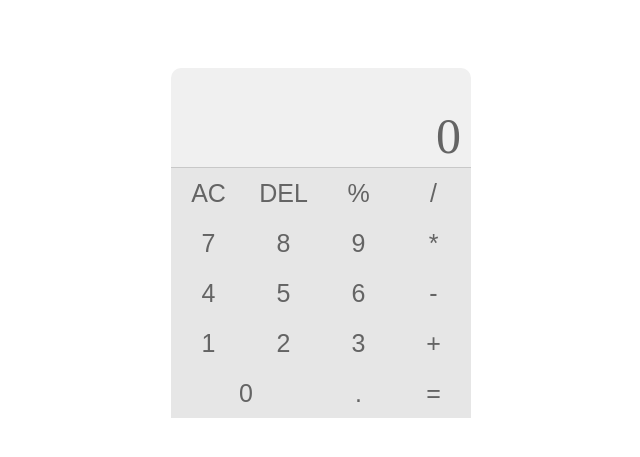
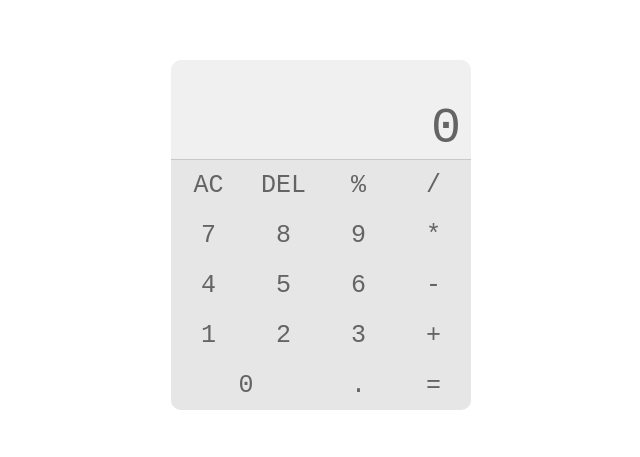
Before and after one commit to gudiudi/calculator, a plain HTML site: page index.html in a window 1280 px wide. Shown: the part 165-622 px from the top of the page, without its empty margins (319-959 px from the left). Drawn offline with Linux system fonts and the light colour scheme.

Commit message:
fix: removed unnecessary css and add margin: 0 in universal selector

```diff
--- a/index.html
+++ b/index.html
@@ -28,7 +28,7 @@
         <button class="calculator-button">2</button>
         <button class="calculator-button">3</button>
         <button class="calculator-button">+</button>
-        <button class="calculator-button" id="zero">0</button>
+        <button class="calculator-button">0</button>
         <button class="calculator-button">.</button>
         <button class="calculator-button">=</button>
       </div>
--- a/styles.css
+++ b/styles.css
@@ -1,3 +1,8 @@
+* {
+  font-family: monospace;
+  margin: 0;
+}
+
 body {
   height: 100vh;
   display: flex;
@@ -12,15 +17,10 @@ body {
   border-radius: 10px;
   display: flex;
   flex-direction: column;
-  justify-content: center;
-  align-items: center;
 }
 
 .calculator-display {
-  display: flex;
-  margin-bottom: auto;
-  width: 100%;
-  height: 100%;
+  flex-basis: 100%;
   border-bottom: 1px solid rgb(200, 200, 200);
 }
 
@@ -30,10 +30,8 @@ body {
   display: flex;
   justify-content: end;
   align-items: end;
-  width: 100%;
   height: 100%;
   font-size: 50px;
-  text-align: right;
   color: rgb(100, 100, 100);
 }
 
@@ -41,12 +39,15 @@ body {
   width: 100%;
   display: flex;
   flex-wrap: wrap;
-  justify-content: space-between;
-  align-items: center;
+}
+
+.calculator-buttons button:nth-last-child(1) {
+  border-radius: 0 0 10px;
 }
 
 .calculator-buttons button:nth-last-child(3) {
   flex-basis: 50%;
+  border-radius: 0 0 0 10px;
 }
 
 .calculator-button {
@@ -57,8 +58,13 @@ body {
   background-color: rgb(230, 230, 230);
   color: rgb(100, 100, 100);
   cursor: pointer;
+  transition: background 0.2s;
 }
 
 .calculator-button:hover {
   background-color: rgb(200, 200, 200);
 }
+
+.calculator-button:active {
+  background: rgb(176, 176, 176);
+}
```
